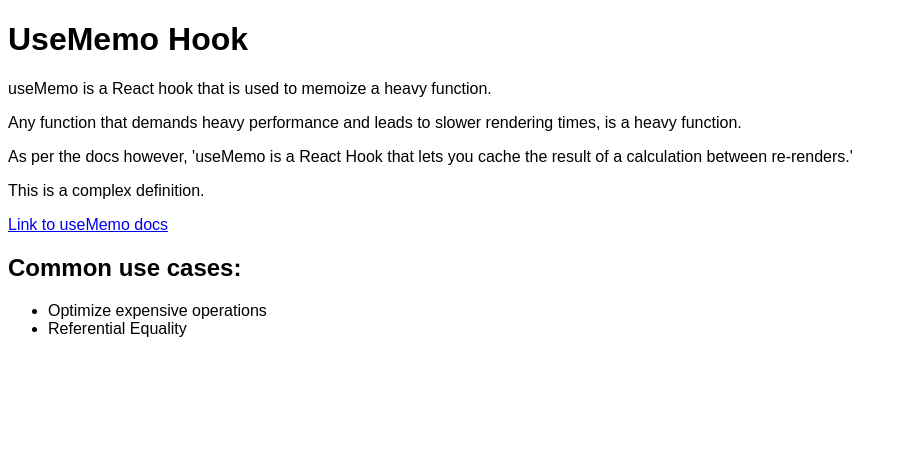
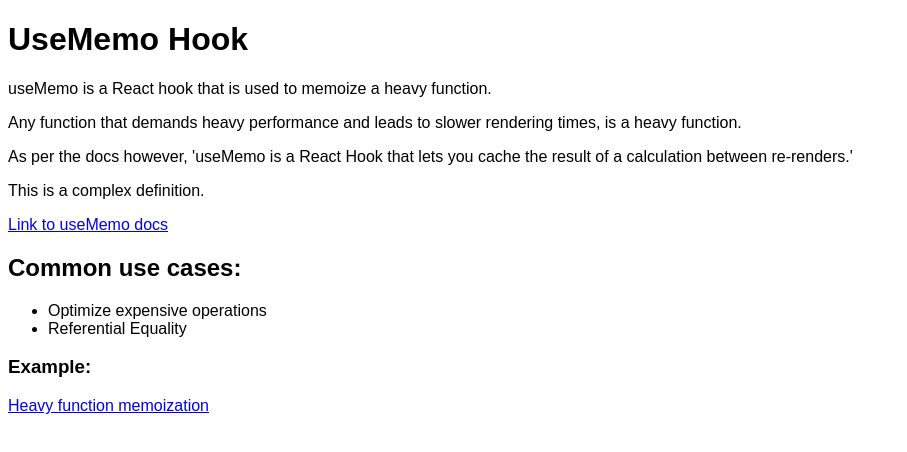
Before and after one commit to syedmustassim/React-Hooks-CheatSheet, a React (Create React App) app: page /usememo in a window 1280 px wide. Shown: the top 452 px of the page, without its empty margins (0-907 px from the left). Built offline with nearby package versions, Linux system fonts and the light colour scheme.

Commit message:
feat: route added for example

```diff
--- a/src/Pages/UseMemoPage.js
+++ b/src/Pages/UseMemoPage.js
@@ -1,3 +1,5 @@
+import {Link} from "react-router-dom"
+
 const UseMemoPage = () => {
     return(
         <div>
@@ -12,6 +14,8 @@ const UseMemoPage = () => {
                 <li>Optimize expensive operations</li>
                 <li>Referential Equality </li>
             </ul>
+            <h3>Example: </h3>
+            <Link to="/usememo/example1">Heavy function memoization</Link>
         </div>
     )
 }
--- a/src/Routes/AppRouter.js
+++ b/src/Routes/AppRouter.js
@@ -2,6 +2,7 @@ import {Routes, Route} from "react-router-dom"
 import Home from "../Home"
 import UseMemoPage from "../Pages/UseMemoPage";
 import UseRefPage from "../Pages/UseRefPage";
+import UseMemoOne from "../useMemo/UseMemoOne";
 import RandomNumberGenerator from "../useRef/RandomNumberCounter";
 import RenderCount from "../useRef/RenderCounter";
 import UseRefHook from "../useRef/UseRefHook";
@@ -16,6 +17,7 @@ const AppRouter = () => {
                 <Route path="/useref/rendercounter" element={<RenderCount/>} />
                 <Route path="/useref/refjsxelement" element={<UseRefHook/>} />
                 <Route path="/usememo" element={<UseMemoPage/>} />
+                <Route path="/usememo/example1" element={<UseMemoOne/>} />
             </Routes>
 
         </div>
```
